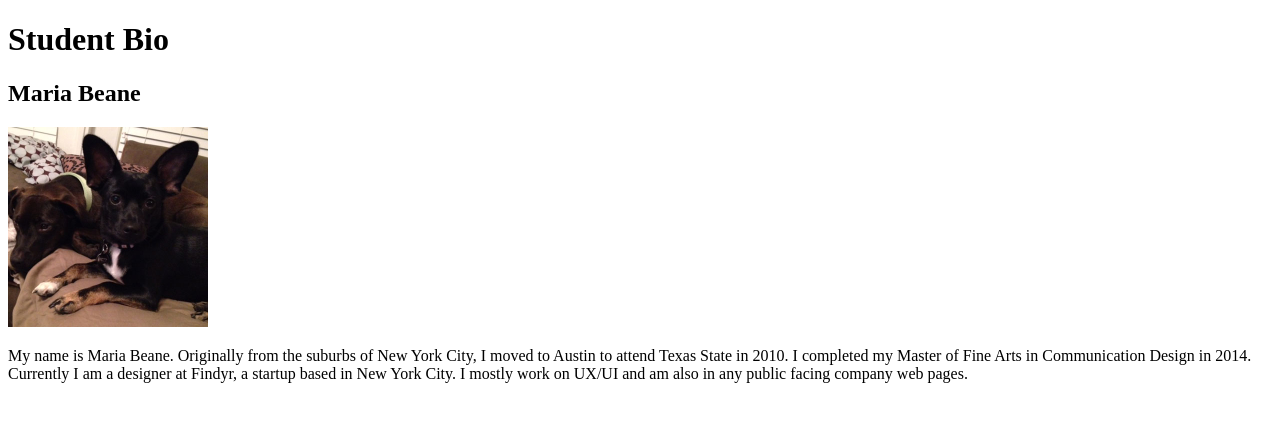
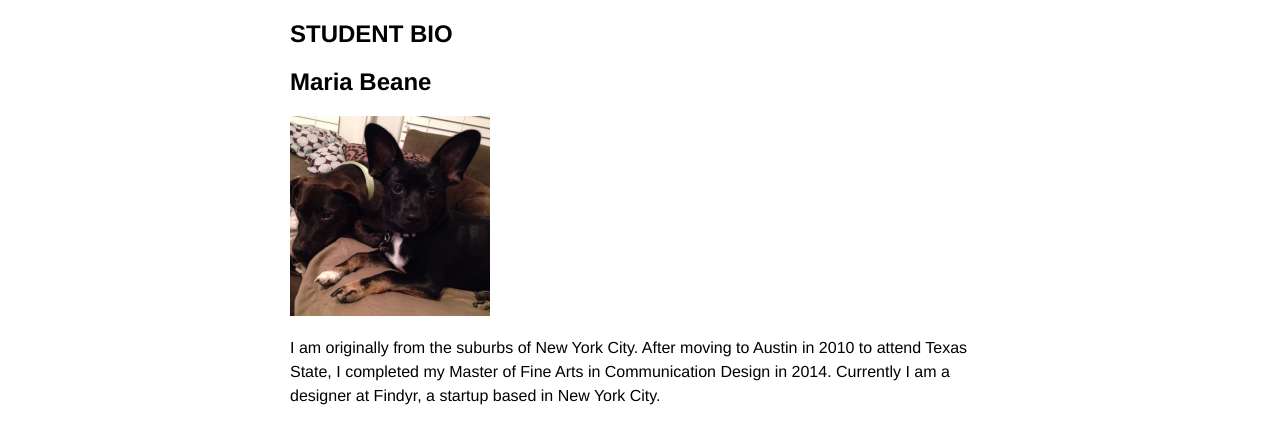
Before and after one commit to mavbeane/Week2, a plain HTML site: page index.html in a window 1280 px wide. Drawn offline with Linux system fonts and the light colour scheme.

Commit message:
modified text and added styles

```diff
--- a/assets/css/style.css
+++ b/assets/css/style.css
@@ -0,0 +1,16 @@
+body {
+	font-family: helvetica, arial, sans-serif;
+
+}
+h1 {
+	text-transform: uppercase;
+
+}
+p {
+	font-size: 1.0em;
+	line-height: 1.5em;
+}
+section {
+	max-width: 700px;
+	margin: 20px auto;
+}
--- a/index.html
+++ b/index.html
@@ -2,11 +2,14 @@
 <html>
 	<head>
 		<title>Maria Beane</title>
+		<link rel="stylesheet" type="text/css" href="assets/css/style.css">
 	</head>
 	<body>
-		<h1>Student Bio</h1>
-		<h2>Maria Beane</h2>
-		<img src="assets/img/pups.jpg" width="200" height="200" alt="Two brown dogs sitting on the couch">
-		<p>My name is Maria Beane. Originally from the suburbs of New York City, I moved to Austin to attend Texas State in 2010. I completed my Master of Fine Arts in Communication Design in 2014. Currently I am a designer at Findyr, a startup based in New York City. I mostly work on UX/UI and am also in any public facing company web pages.
+		<section>
+			<h1>Student Bio</h1>
+			<h2>Maria Beane</h2>
+			<img src="assets/img/pups.jpg" width="200" height="200" alt="Two brown dogs sitting on the couch">
+			<p>I am originally from the suburbs of New York City. After moving to Austin in 2010 to attend Texas State, I completed my Master of Fine Arts in Communication Design in 2014. Currently I am a designer at Findyr, a startup based in New York City. </p>
+		</section>
 	</body>
 </html>
```
